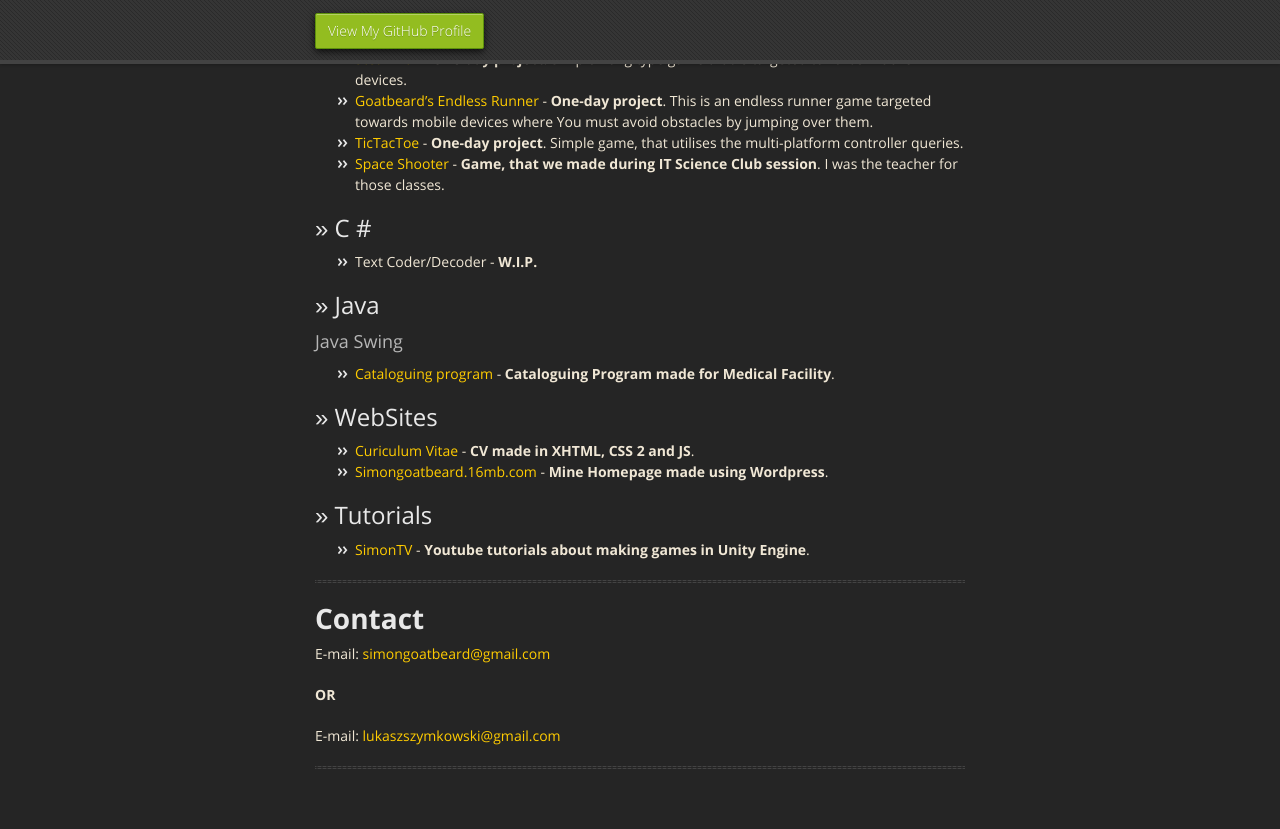
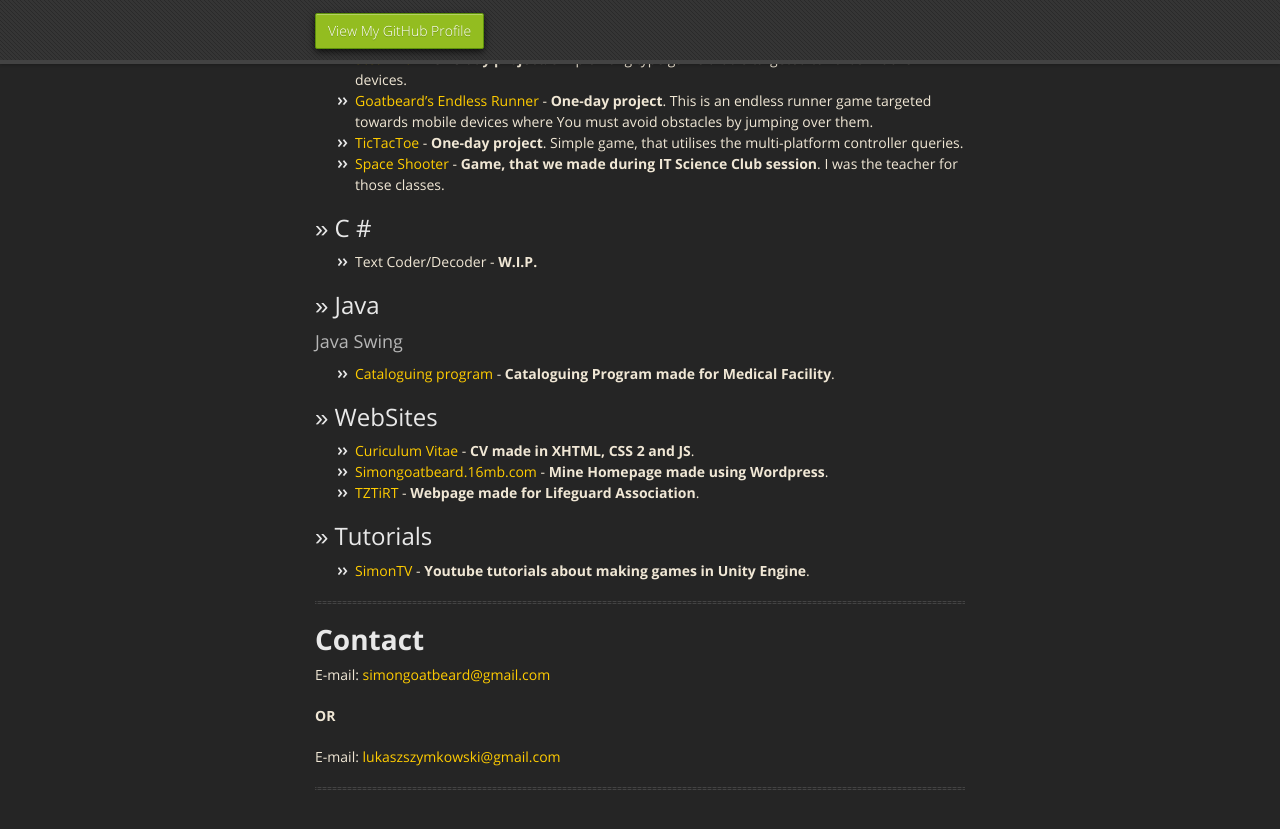
Before and after one commit to SimonGoatbeard/simongoatbeard.github.io, a Jekyll site: the page built from index.md, in a window 1280 px wide and 900 px high, scrolled down 534 px. Shown: the top 829 px of the window. Built offline with Jekyll 4.4.1, drawn with Linux system fonts in a browser that asks for light colours; nearby versions of some CDN libraries.

Commit message:
Update index.md

```diff
--- a/index.md
+++ b/index.md
@@ -28,6 +28,7 @@ layout: default
 ## >> WebSites
 *   [Curiculum Vitae](https://github.com/SimonGoatbeard/CuriculumVitae) - **CV made in XHTML, CSS 2 and JS**.
 *   [Simongoatbeard.16mb.com](http://simongoatbeard.16mb.com/) - **Mine Homepage made using Wordpress**.
+*   [TZTiRT](http://tztirt.prv.pl/) - **Webpage made for Lifeguard Association**.
 
 ## >> Tutorials
 *   [SimonTV](https://www.youtube.com/user/simongoatbeard) - **Youtube tutorials about making games in Unity Engine**.
```
